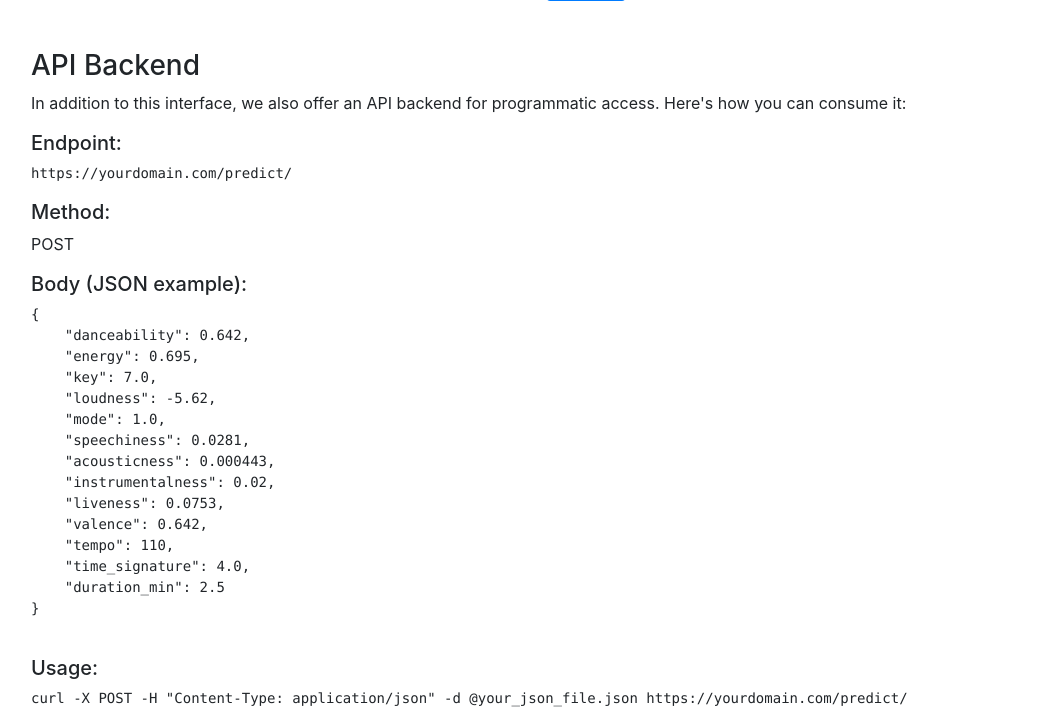
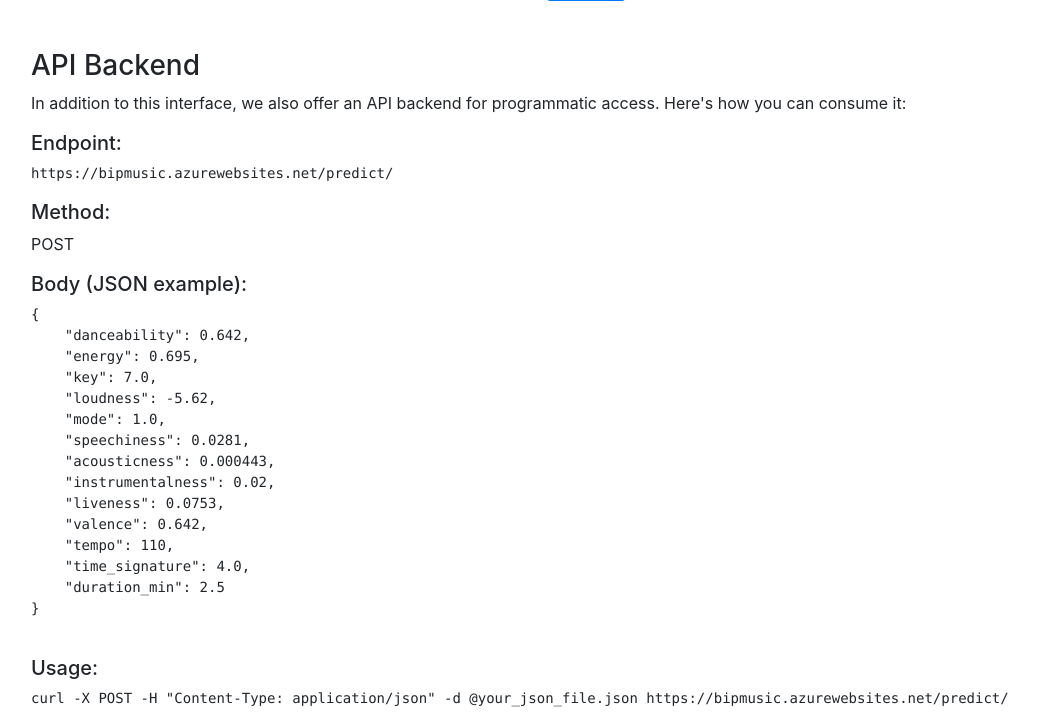
Before and after one commit to dfreyesr/ML-Django-song_predict, a Django app: page / in a window 1280 px wide. Shown: the part 595-1320 px from the top of the page, without its empty margins (54-1093 px from the left). Run offline with Django 4.2, Linux system fonts and the light colour scheme; parts of the project's set-up code (start-up, migrations or seed data) failed here and were passed over; some libraries are stand-ins or nearby versions.

Commit message:
Allowed hosts

```diff
--- a/predictor/templates/predict_form.html
+++ b/predictor/templates/predict_form.html
@@ -138,7 +138,7 @@
         </p>
 
         <h5>Endpoint:</h5>
-        <pre>https://yourdomain.com/predict/</pre>
+        <pre>https://bipmusic.azurewebsites.net/predict/</pre>
 
         <h5>Method:</h5>
         <p>POST</p>
@@ -163,7 +163,7 @@
         </pre>
 
         <h5>Usage:</h5>
-        <pre>curl -X POST -H "Content-Type: application/json" -d @your_json_file.json https://yourdomain.com/predict/</pre>
+        <pre>curl -X POST -H "Content-Type: application/json" -d @your_json_file.json https://bipmusic.azurewebsites.net/predict/</pre>
     </div>
 
 </div>
--- a/song_success/settings.py
+++ b/song_success/settings.py
@@ -26,7 +26,7 @@ MODEL_PATH = os.path.join(BASE_DIR, 'models/songs_success_predictor.pkl')
 SECRET_KEY = 'django-insecure-nru2s@ni(kgz-kfq)^qza5tvn=tvt)@ta8zlcb0r*d2nv)1@r2'
 
 # SECURITY WARNING: don't run with debug turned on in production!
-DEBUG = True
+DEBUG = False
 
 ALLOWED_HOSTS = ['bipmusic.azurewebsites.net']
 
```
